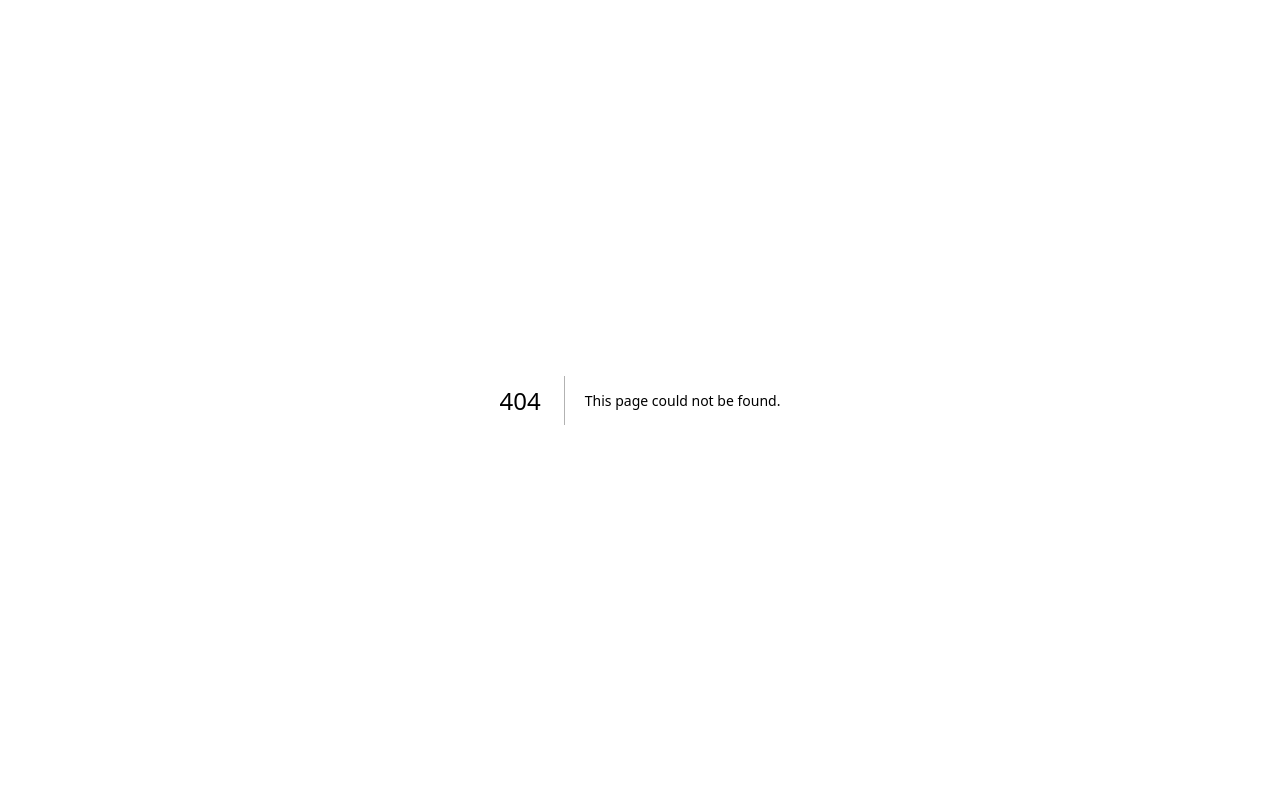
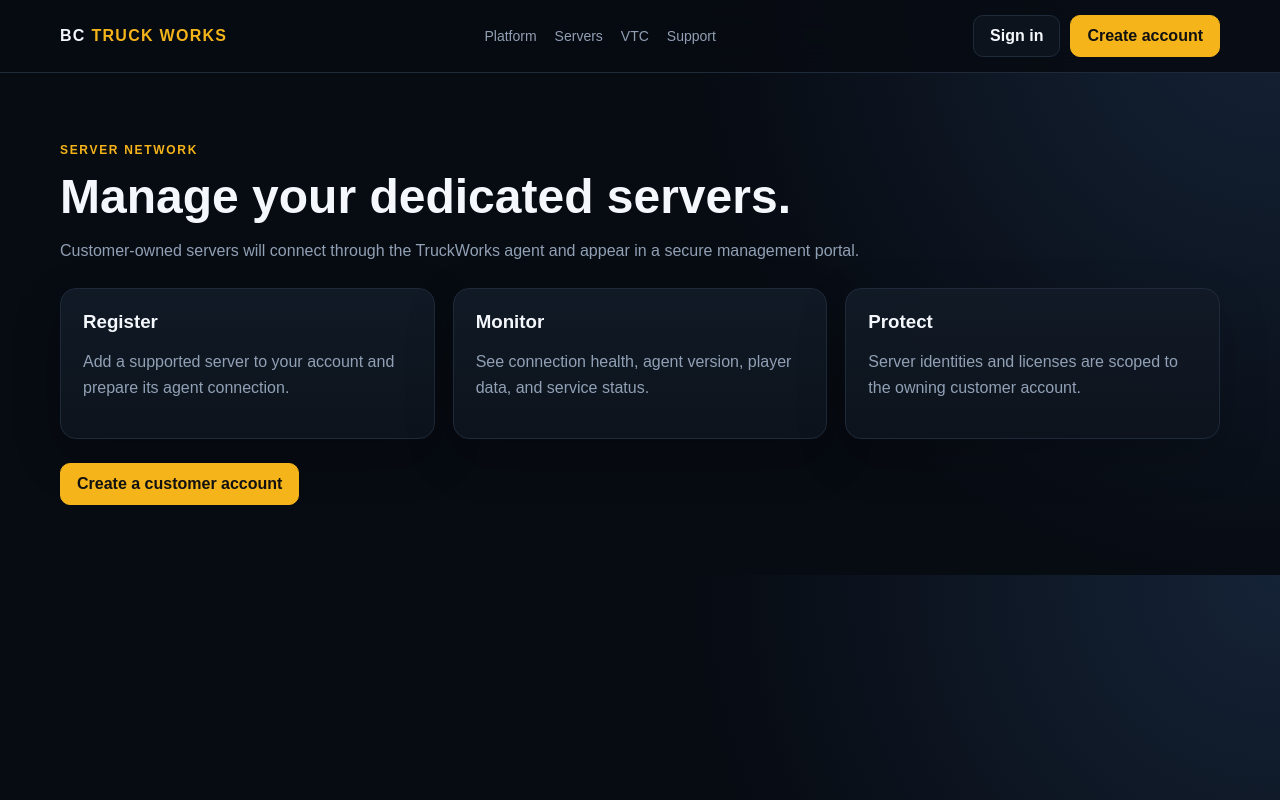
Before and after one commit to dospatch/truckWorks, a Next.js app in the folder apps/web/: page /servers in a window 1280 px wide. Before the commit this address had no page. Built offline with nearby package versions, Linux system fonts and the light colour scheme.

Commit message:
feat(web): add public servers page

```diff
--- /dev/null
+++ b/apps/web/app/servers/page.tsx
@@ -0,0 +1,6 @@
+import Link from "next/link";
+import { Navigation } from "../components/Navigation";
+
+export default function ServersPage() {
+  return <><Navigation /><main className="section container"><div className="section-title"><div className="eyebrow">Server Network</div><h1 style={{ fontSize: 48 }}>Manage your dedicated servers.</h1><p>Customer-owned servers will connect through the TruckWorks agent and appear in a secure management portal.</p></div><div className="grid three"><article className="card"><h3>Register</h3><p>Add a supported server to your account and prepare its agent connection.</p></article><article className="card"><h3>Monitor</h3><p>See connection health, agent version, player data, and service status.</p></article><article className="card"><h3>Protect</h3><p>Server identities and licenses are scoped to the owning customer account.</p></article></div><div style={{ marginTop: 24 }}><Link href="/register" className="btn primary">Create a customer account</Link></div></main></>;
+}
```
